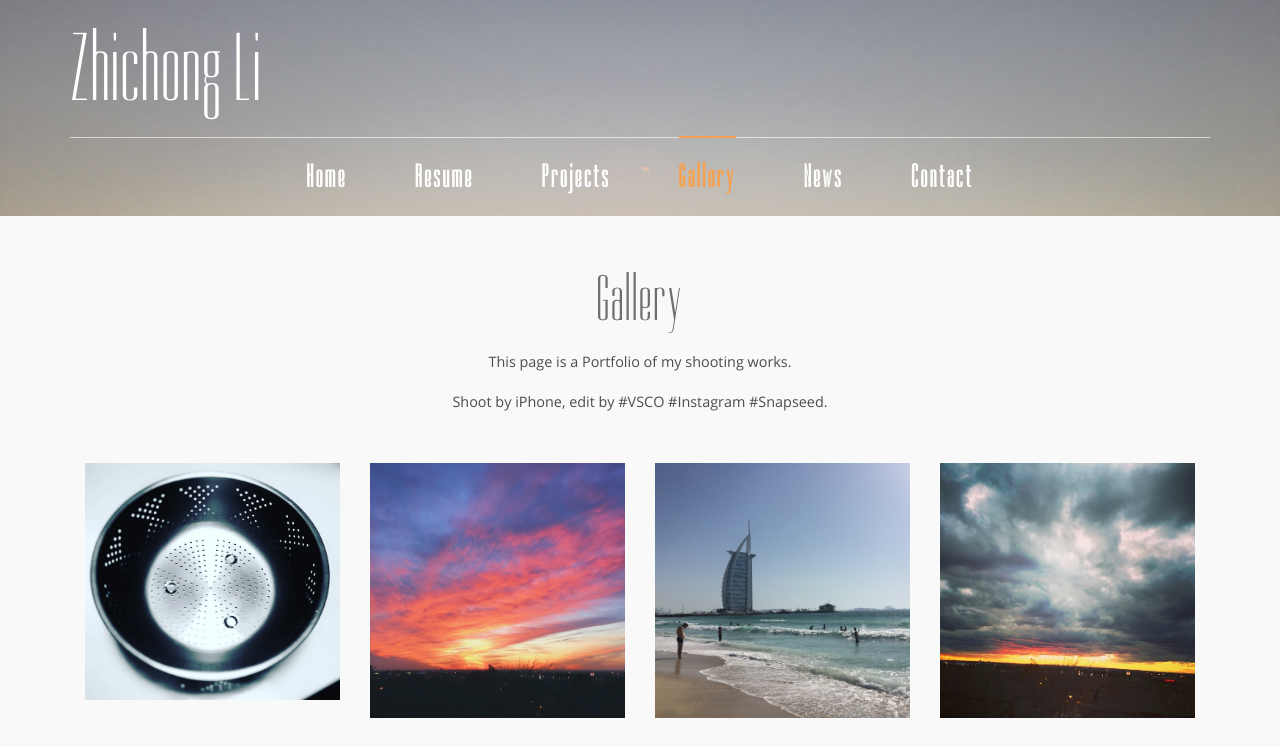
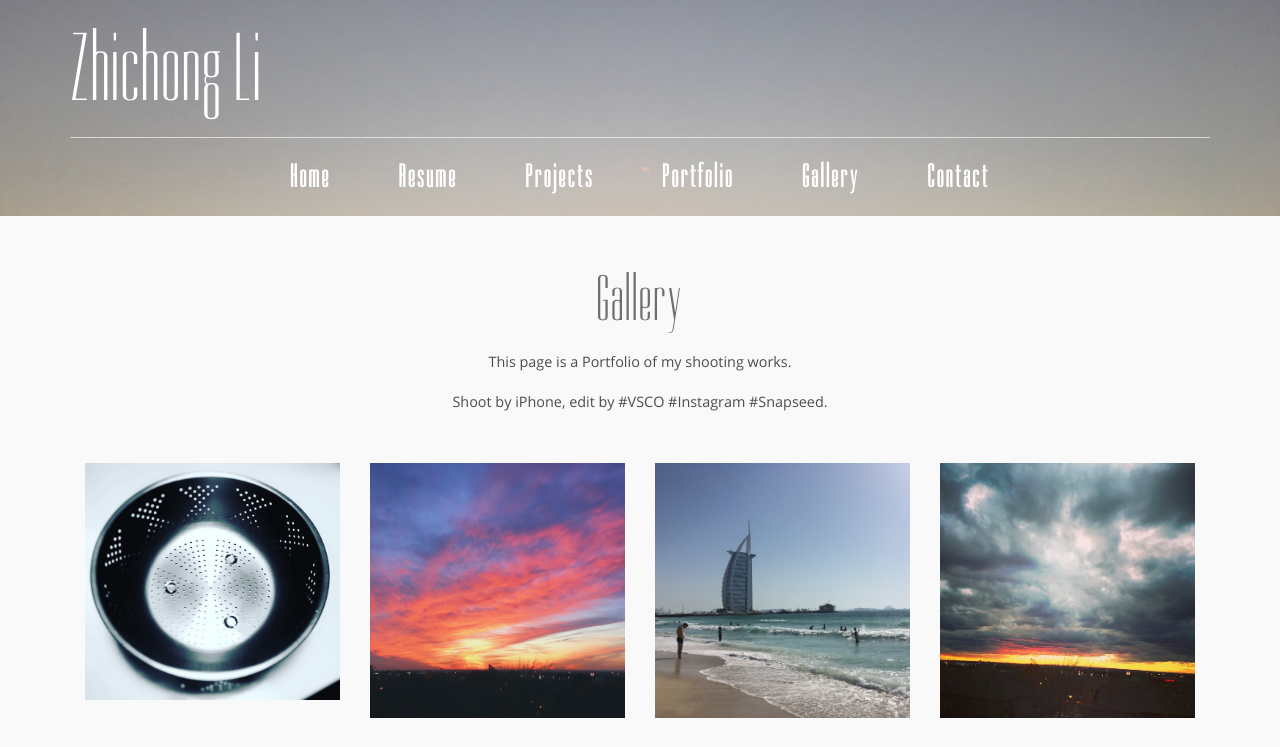
Before and after one commit to ZHICHONGLI/Personalwebsite, a plain HTML site: page gallery.html in a window 1280 px wide. Shown: the top 747 px of the page. Drawn offline with nearby package versions, Linux system fonts and the light colour scheme; grey boxes are pictures that could not be loaded.

Commit message:
Portfolio update

```diff
--- a/gallery.html
+++ b/gallery.html
@@ -51,8 +51,8 @@ Smartphone Compatible web template, free webdesigns for Nokia, Samsung, LG, Sony
                     <li><a href="index.html">Home</a></li>
                     <li><a href="about.html">Resume</a></li>
                     <li><a href="typography.html">Projects</a></li>
-                    <li><a href="gallery.html" class="active">Gallery</a></li>
-                    <li><a href="index.html">News</a></li>
+                    <li><a href="/angular2" target="_blank">Portfolio</a></li>
+                    <li><a href="gallery.html">Gallery</a></li>
                     <li><a href="contact.html">Contact</a></li>
                 </ul>
                 <!-- script-for-menu -->
```
Also changed, not shown: about.html (+1 -1 lines), contact.html (+1 -1 lines), index.html (+1 -1 lines), typography.html (+2 -2 lines).
